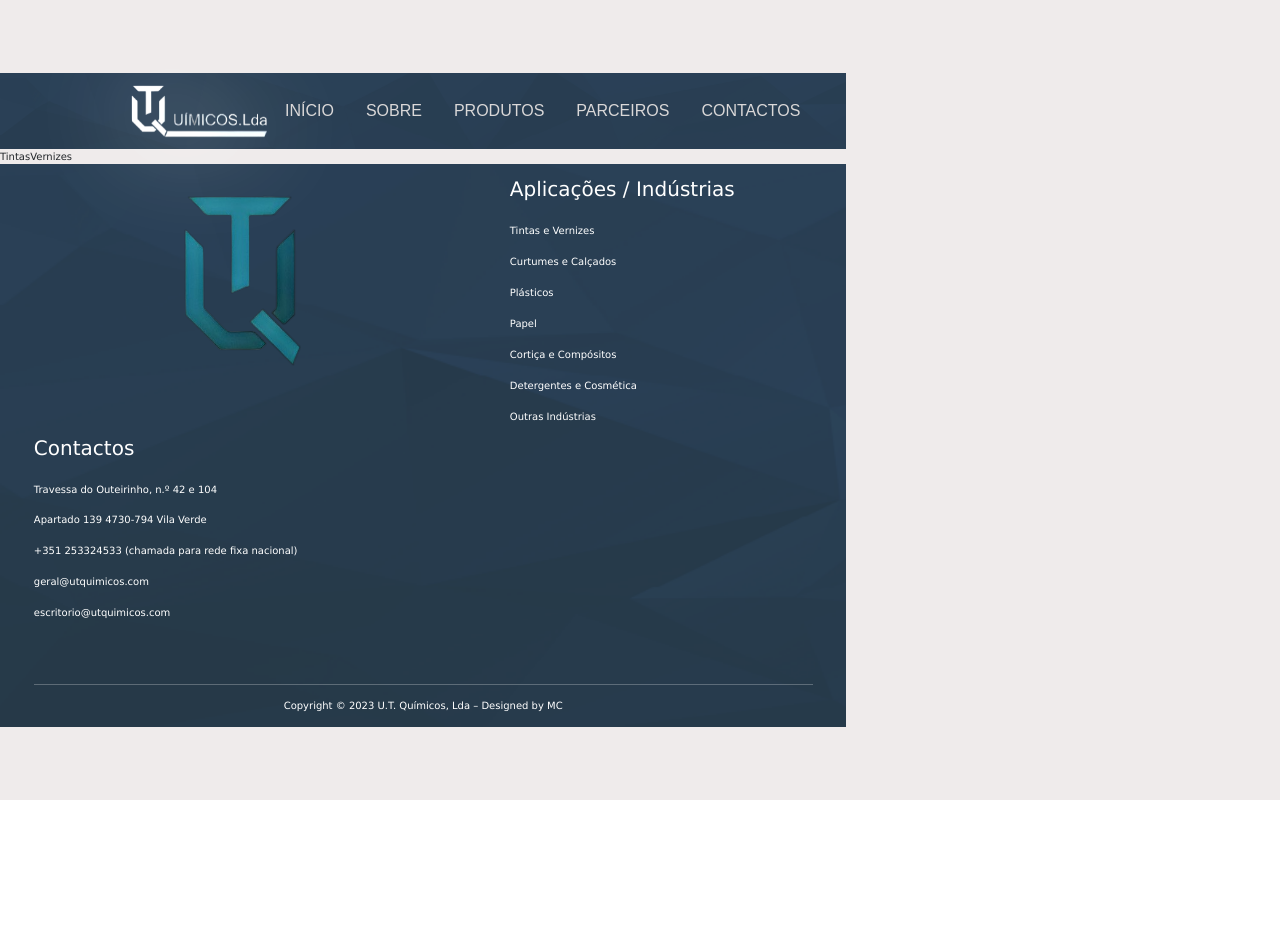
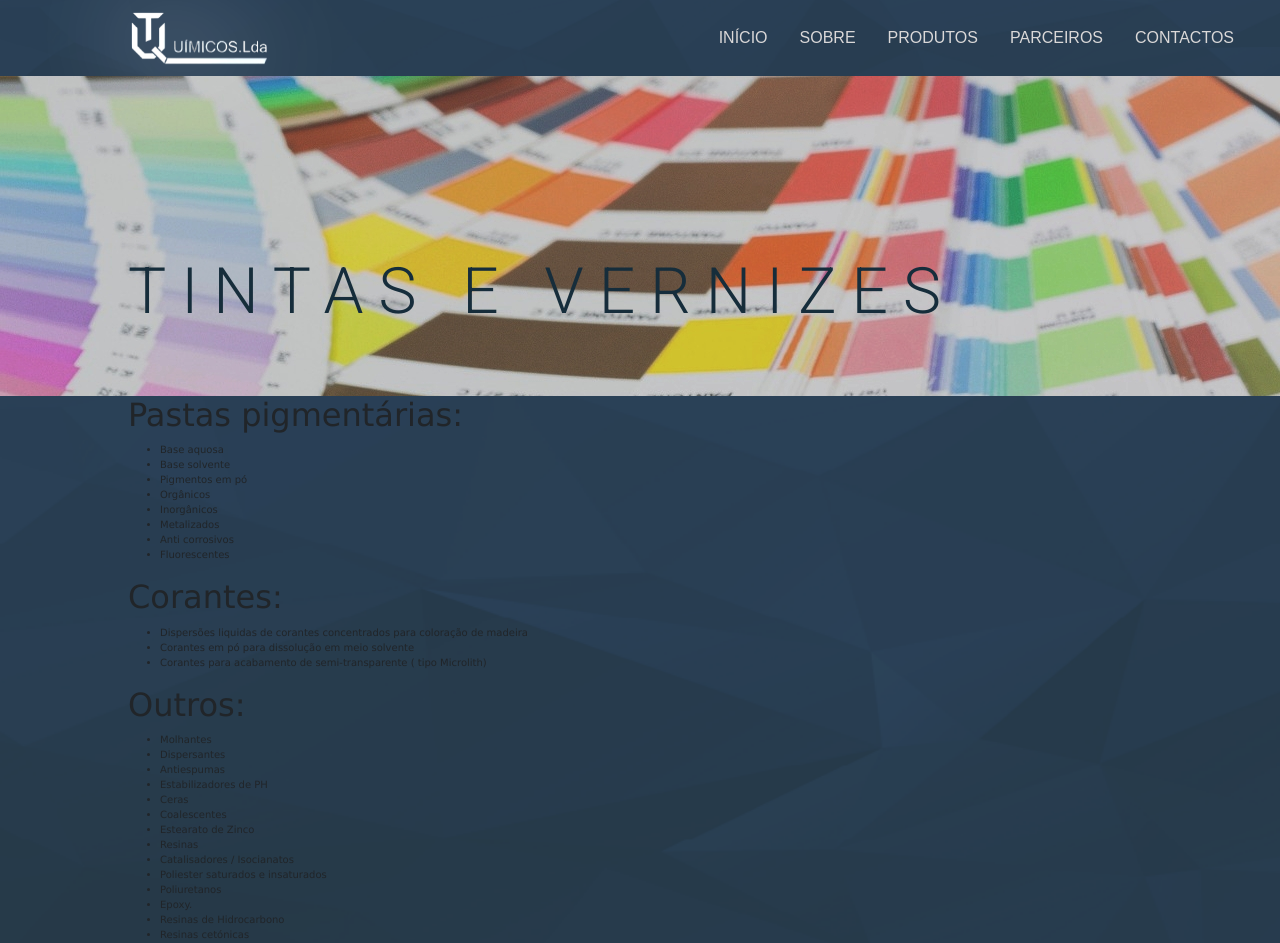
Before and after one commit to miacsilva/ut-quimicos-client, a React (Vite) app: page /produtos/tintas-vernizes in a window 1280 px wide. Shown: the top 943 px of the page. Before the commit the page ends 800 px from the top, so only its background shows below. Built offline with nearby package versions, Linux system fonts and the light colour scheme.

Commit message:
confirmation form alert & singleProductPage

```diff
--- a/package.json
+++ b/package.json
@@ -22,7 +22,8 @@
     "react-dom": "^18.2.0",
     "react-icons": "^4.8.0",
     "react-router-dom": "^6.10.0",
-    "react-scroll": "^1.8.9"
+    "react-scroll": "^1.8.9",
+    "sweetalert2": "^11.7.10"
   },
   "devDependencies": {
     "@types/react": "^18.0.28",
--- a/src/App.css
+++ b/src/App.css
@@ -66,6 +66,7 @@ body {
   color: rgb(218, 216, 216);
   padding: 1rem;
   display: block;
+  transition: 0.3s;
 }
 
 .navbar-navlinks li a:hover {
@@ -206,7 +207,7 @@ body {
 }
 .productsImg1 {
   background-image: url("/tubosDeEnsaio.jpg");
-  min-height: 100vh;
+  min-height: 89vh;
   background-size: cover;
 }
 .productsImg2 {
@@ -260,7 +261,7 @@ body {
   color: rgba(207, 224, 229, 0.851);
 }
 .section-dark {
-  background-image: url("/public/footerBg.png");
+  background-image: url("/footerBg.png");
   background-size: cover;
   color: rgba(93, 193, 224, 0.503);
 }
@@ -311,6 +312,42 @@ body {
 }
 
 /* ---- Produtos Parallax efexr--END----------*/
+
+
+
+/* ----------------Single Produts --------------------*/
+
+.singleProductHeader{
+  height: 40vh;
+  background-repeat: no-repeat;
+  background-size: cover;
+  display: flex;
+  align-items: center;
+  justify-items: center;
+  align-content: center;
+}
+
+.SP1{
+  background-image:URL("/Brochura.jpg");
+  background-attachment: fixed;
+}
+
+.singleProductHeader h1{
+  font-size: 5vw;
+  font-family: "Roboto";
+  letter-spacing: 15px;
+  text-transform: uppercase;
+  color:  rgba(22, 45, 59);;
+}
+
+.singleProductBody{
+  background-image: url("/footerBg.png");
+  background-size: cover;
+
+}
+
+
+
 
 /*-----------------Parceiros------------------  */
 
--- a/src/components/ContactForm.jsx
+++ b/src/components/ContactForm.jsx
@@ -1,5 +1,6 @@
 import { useState } from "react";
 import emailjs from "@emailjs/browser";
+import Swal from 'sweetalert2'
 
 function ContactForm() {
   const [name, setName] = useState("");
@@ -21,6 +22,12 @@ function ContactForm() {
       if (name === "" || email === "" || subject === "" || message === "") {
         alert("Por favor, preencha os campos obrigatórios do formulário.");
         return;
+      }
+      else {
+        const Alert = () => {
+          Swal.fire("Mensagem enviada!"," " ,'success')
+        }
+        Alert ()
       }
       const templateParams = {
         from_name: name,
@@ -93,7 +100,7 @@ function ContactForm() {
           onChange={handleMessage}
           value={message}
         />
-
+<button>teste</button>
         <input className="button" type="submit" value="Enviar" />
       </form>
 
--- a/src/pages/Produtos.jsx
+++ b/src/pages/Produtos.jsx
@@ -14,7 +14,7 @@ function Produtos() {
       <section className="section section-inicial">
         <h2>Produtos para as aplicações nas mais diversas Indústrias</h2>
         <p>
-          Na U. T. Químicos comercializamos produtos para os mais diversos fins, incidindo maioritáriamente na distribuíção de químicos para as indústrias das Tintas e Vernizes, dos Curtumes e dos Plásticos, entre muitas outras.
+          Na U. T. Químicos comercializamos produtos para os mais diversos fins, incidindo maioritáriamente na distribuíção de químicos para as indústrias das Tintas e Vernizes, dos Curtumes e dos Plásticos.
         </p>
         <p className="arrow">
         ⇓
--- a/src/pages/TintasVernizes.jsx
+++ b/src/pages/TintasVernizes.jsx
@@ -1,9 +1,66 @@
-import React from 'react'
+import React from "react";
 
 function TintasVernizes() {
   return (
-    <div>TintasVernizes</div>
-  )
+    <div>
+      <header className="singleProductHeader SP1">
+        <h1>Tintas e Vernizes</h1>
+      </header>
+
+      <section className="singleProductBody">
+        <h2>Pastas pigmentárias:</h2>
+
+        <ul>
+          <li>Base aquosa</li>
+          <li>Base solvente</li>
+          <li>Pigmentos em pó</li>
+          <li>Orgânicos</li>
+          <li>Inorgânicos</li>
+          <li>Metalizados</li>
+          <li>Anti corrosivos</li>
+          <li>Fluorescentes</li>
+        </ul>
+
+        <h2>Corantes:</h2>
+
+        <ul>
+          <li>
+            Dispersões liquidas de corantes concentrados para coloração de
+            madeira
+          </li>
+          <li>Corantes em pó para dissolução em meio solvente</li>
+          <li>
+            Corantes para acabamento de semi-transparente ( tipo Microlith)
+          </li>
+        </ul>
+
+        <h2>Outros:</h2>
+
+<ul>
+        <li>Molhantes</li>
+        <li>Dispersantes</li>
+        <li>Antiespumas</li>
+        <li>Estabilizadores de PH</li>
+        <li>Ceras</li>
+        <li>Coalescentes</li>
+
+        <li>Estearato de Zinco</li>
+        <li>Resinas</li>
+        <li>Catalisadores / Isocianatos</li>
+        <li>Poliester saturados e insaturados</li>
+        <li>Poliuretanos</li>
+
+        <li>Epoxy.</li>
+        <li>Resinas de Hidrocarbono</li>
+        <li>Resinas cetónicas</li>
+        <li>Linha para U.V ( Ultravioletas)</li>
+        <li>Fotoiniciadores</li>
+        <li>Monomeros / oligomeros / resinas</li>
+
+        </ul>
+      </section>
+    </div>
+  );
 }
 
-export default TintasVernizes
+export default TintasVernizes;
```
Also changed, not shown: 1 other file (tests, documents, lock files or other folders).
